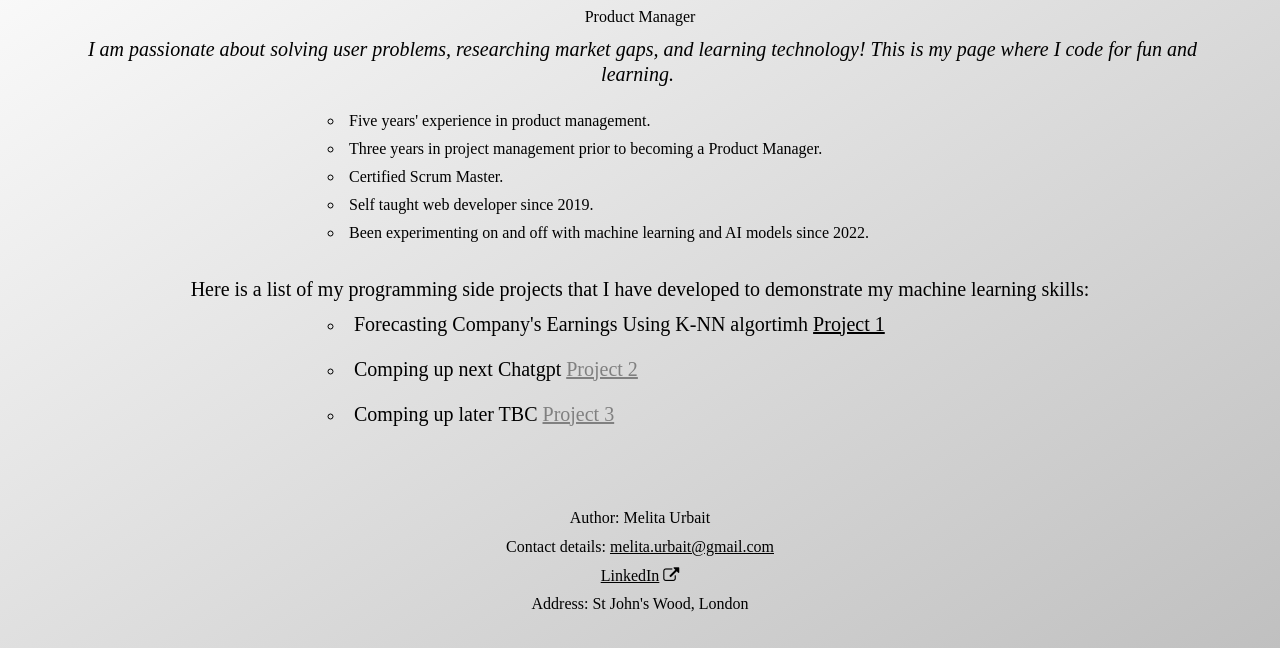
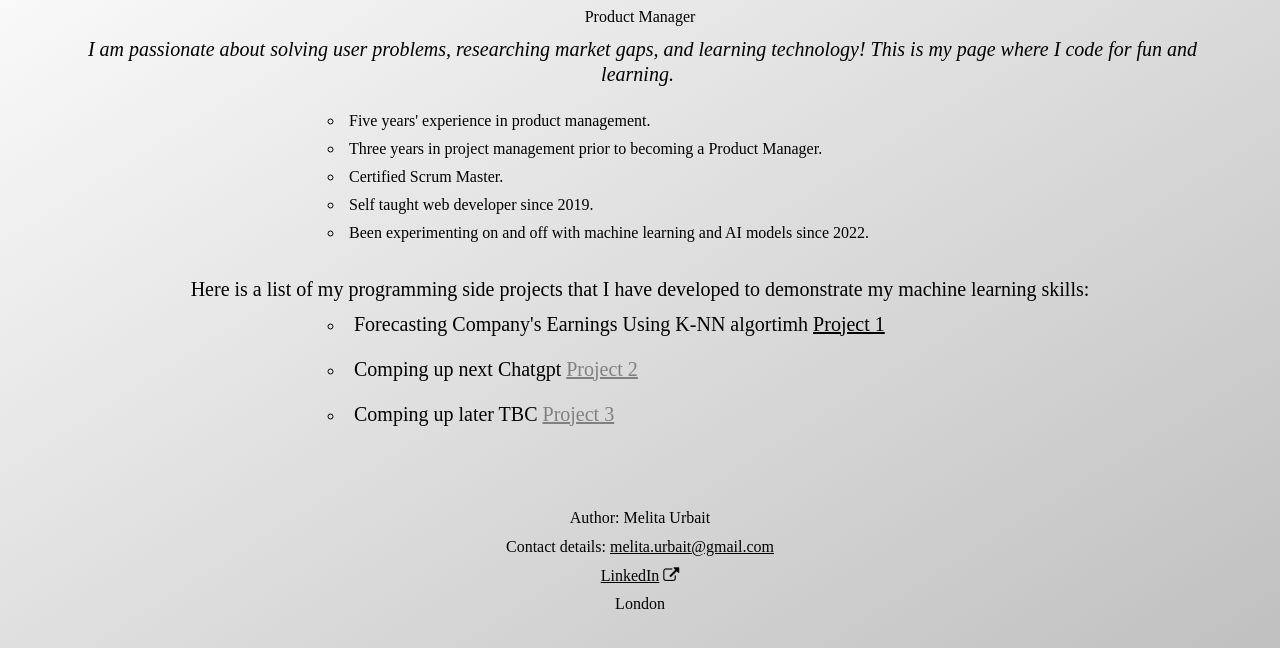
Before and after one commit to mel999/knn-tf, a website with bundled scripts: page index.html in a window 1280 px wide. Shown: the part 158-806 px from the top of the page. Built offline with nearby package versions, Linux system fonts and the light colour scheme.

Commit message:
Update index.html

```diff
--- a/index.html
+++ b/index.html
@@ -68,7 +68,7 @@
     <p> Contact details: <a class="dec"  href="mailto:melita.urbait@gmail.com">melita.urbait@gmail.com</a></p>
        <p><a class="dec" target="_blank" href = "https://www.linkedin.com/in/melurb/">LinkedIn</a> <i class="fa fa-external-link"></i></p>
 
-       <p>Address: St John's Wood, London</p>
+       <p>London</p>
   </footer>
 
 </body>
```
